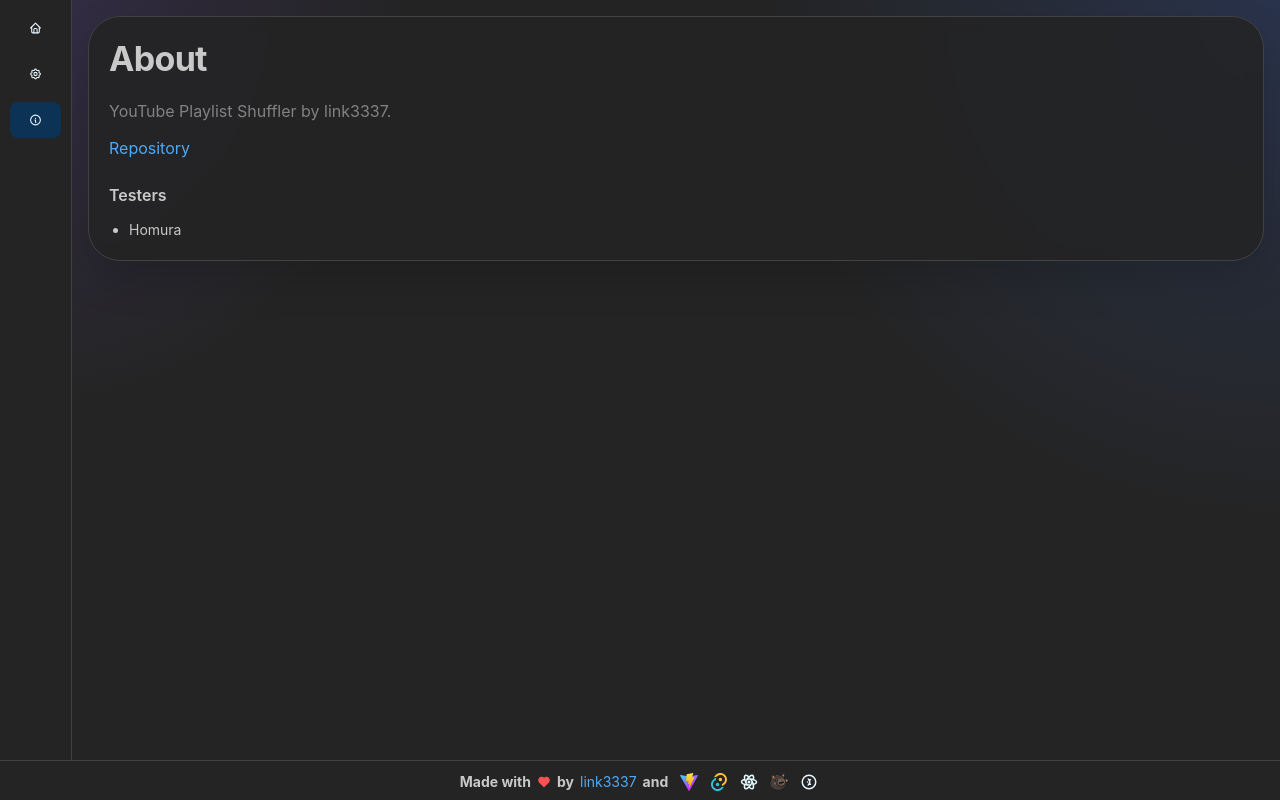
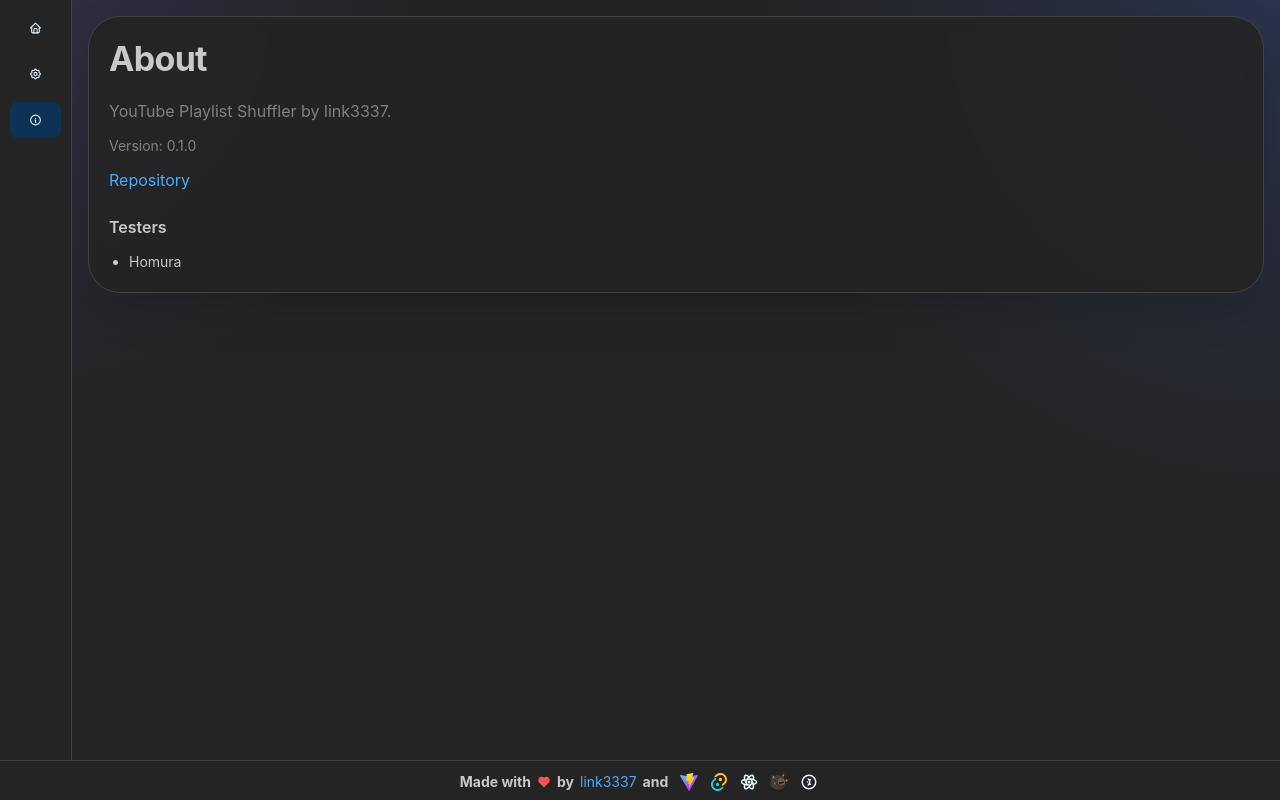
Before and after one commit to link3337/YoutubeShuffler, a React (Vite) app: page /about in a window 1280 px wide. Built offline with nearby package versions, Linux system fonts and the light colour scheme.

Commit message:
feat: display version

```diff
--- a/src/components/routes/AboutRoute.tsx
+++ b/src/components/routes/AboutRoute.tsx
@@ -1,4 +1,5 @@
 import { Anchor, List, Paper, Stack, Text, Title } from '@mantine/core';
+import packageJson from '../../../package.json';
 
 const TESTERS = ['Homura'];
 
@@ -11,6 +12,9 @@ export default function AboutRoute() {
                 </Title>
 
                 <Text c="dimmed">YouTube Playlist Shuffler by link3337.</Text>
+                <Text size="sm" c="dimmed">
+                    Version: {packageJson.version}
+                </Text>
 
                 <Anchor href="https://github.com/link3337/YoutubeShuffler" target="_blank" rel="noreferrer">
                     Repository
```
Lines whose indentation alone changed are shown as unchanged.
